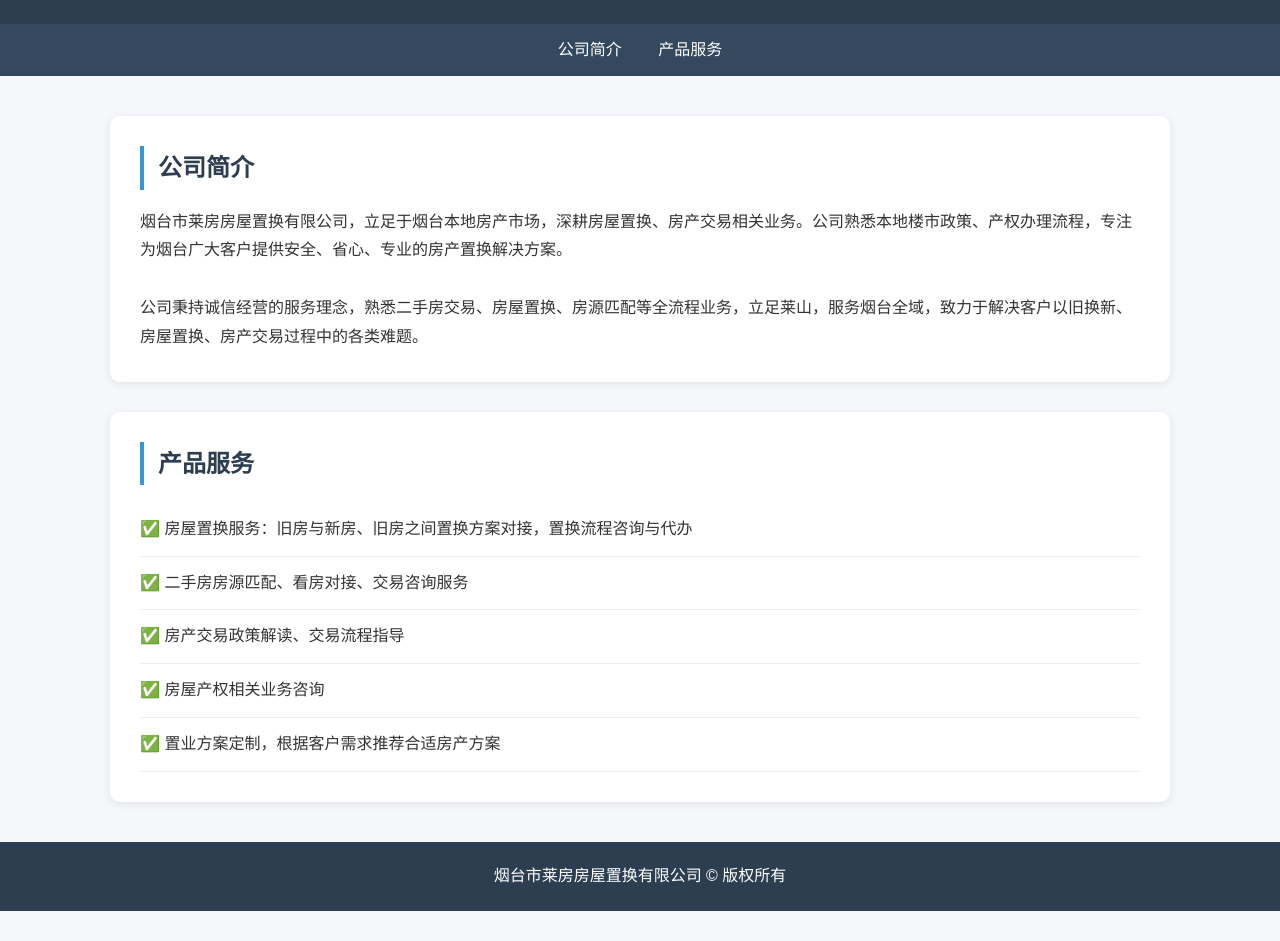
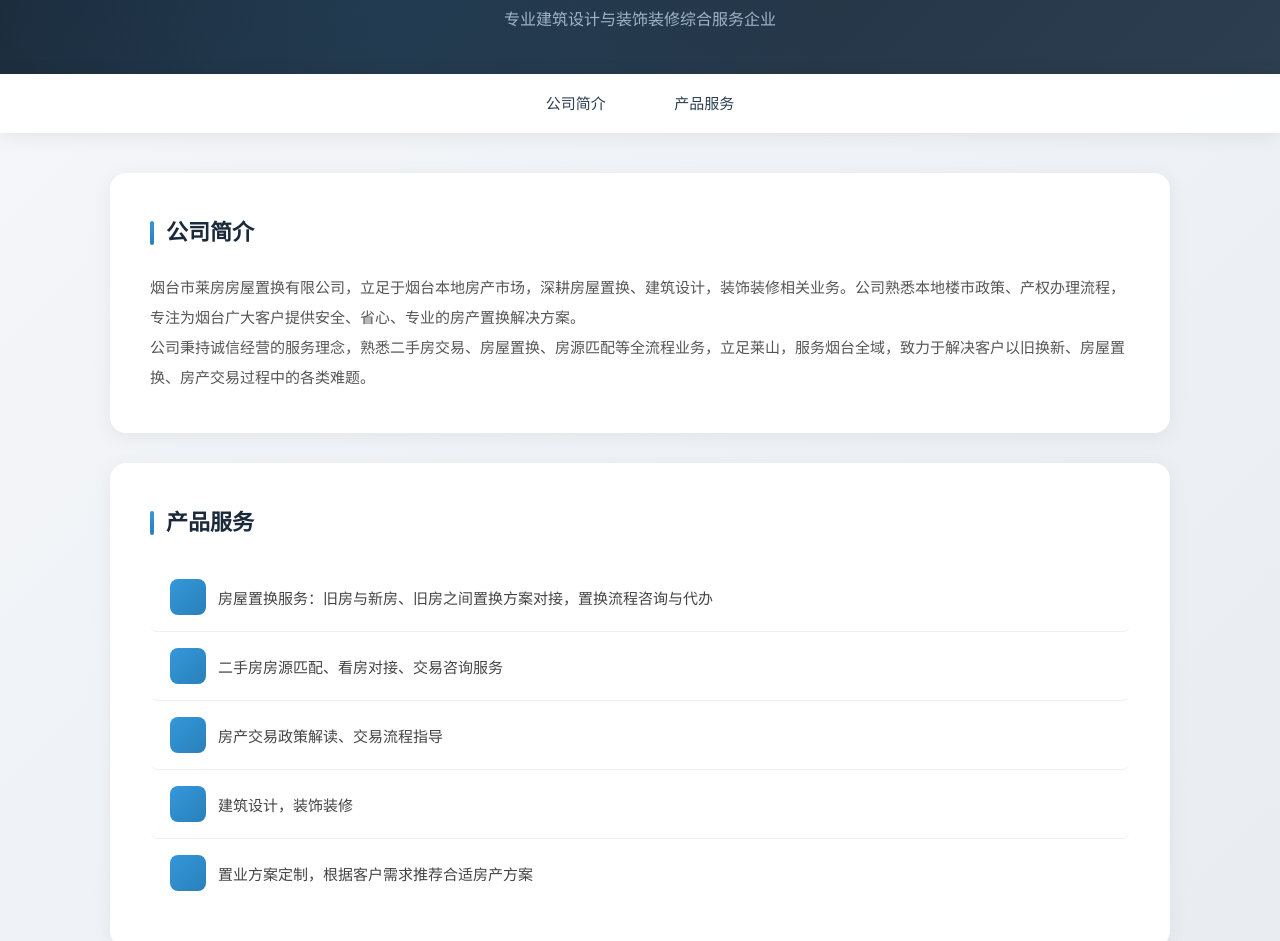
Before and after one commit to laifang001/-, a plain HTML site: page index.html in a window 1280 px wide. Shown: the part 112-1053 px from the top of the page. Before the commit the page ends 1023 px from the top, so only its background shows below. Drawn offline with Linux system fonts and the light colour scheme.

Commit message:
Refactor index.html with style and content updates
Updated styles and content for header, nav, sections, and footer.

```diff
--- a/index.html
+++ b/index.html
@@ -9,96 +9,243 @@
             margin: 0;
             padding: 0;
             box-sizing: border-box;
-            font-family: "Microsoft Yahei", sans-serif;
+            font-family: "Microsoft Yahei", "PingFang SC", sans-serif;
         }
+
         body {
-            background-color: #f5f7fa;
+            background: linear-gradient(135deg, #f5f7fa 0%, #e8ecf1 100%);
             color: #333;
             line-height: 1.8;
+            min-height: 100vh;
         }
-        /* 头部导航 */
+
+        /* 头部 */
         header {
-            background-color: #2c3e50;
+            background: linear-gradient(135deg, #1a2a3a 0%, #2c3e50 100%);
             color: white;
             text-align: center;
+            padding: 50px 20px 40px;
+            position: relative;
+            overflow: hidden;
+        }
+
+        header::before {
+            content: '';
+            position: absolute;
+            top: 0;
+            left: 0;
+            right: 0;
+            bottom: 0;
+            background: radial-gradient(circle at 30% 50%, rgba(52, 152, 219, 0.1) 0%, transparent 50%);
+        }
+
+        h1 {
+            font-size: 32px;
+            font-weight: 600;
+            letter-spacing: 2px;
+            margin-bottom: 10px;
+            position: relative;
+        }
+
+        header p {
+            font-size: 16px;
+            color: #a0b4c8;
+            position: relative;
+        }
+
+        /* 导航 */
+        nav {
+            background: rgba(255, 255, 255, 0.95);
+            backdrop-filter: blur(10px);
+            text-align: center;
+            padding: 0;
+            box-shadow: 0 2px 20px rgba(0, 0, 0, 0.08);
+            position: sticky;
+            top: 0;
+            z-index: 100;
+        }
+
+        nav a {
+            color: #2c3e50;
+            text-decoration: none;
+            margin: 0 24px;
+            font-size: 15px;
+            font-weight: 500;
+            padding: 16px 8px;
+            display: inline-block;
+            position: relative;
+            transition: color 0.3s;
+        }
+
+        nav a::after {
+            content: '';
+            position: absolute;
+            bottom: 0;
+            left: 50%;
+            transform: translateX(-50%);
+            width: 0;
+            height: 2px;
+            background: #3498db;
+            transition: width 0.3s;
+        }
+
+        nav a:hover {
+            color: #3498db;
+        }
+
+        nav a:hover::after {
+            width: 100%;
+        }
+
+        /* 主容器 */
+        .container {
+            max-width: 1100px;
+            margin: 40px auto;
+            padding: 0 20px;
+        }
+
+        section {
+            background: #fff;
+            padding: 40px;
+            margin-bottom: 30px;
+            border-radius: 16px;
+            box-shadow: 0 4px 20px rgba(0, 0, 0, 0.06);
+            transition: transform 0.3s, box-shadow 0.3s;
+        }
+
+        section:hover {
+            transform: translateY(-4px);
+            box-shadow: 0 8px 30px rgba(0, 0, 0, 0.1);
+        }
+
+        h2 {
+            color: #1a2a3a;
+            margin-bottom: 20px;
+            font-size: 22px;
+            font-weight: 600;
+            display: flex;
+            align-items: center;
+            gap: 12px;
+        }
+
+        h2::before {
+            content: '';
+            display: inline-block;
+            width: 4px;
+            height: 24px;
+            background: linear-gradient(180deg, #3498db, #2980b9);
+            border-radius: 2px;
+        }
+
+        section p {
+            color: #555;
+            font-size: 15px;
+            line-height: 2;
+        }
+
+        /* 服务列表 */
+        .service-item {
+            padding: 16px 20px;
+            border-bottom: 1px solid #f0f0f0;
+            display: flex;
+            align-items: flex-start;
+            gap: 12px;
+            transition: background 0.3s;
+            border-radius: 8px;
+        }
+
+        .service-item:last-child {
+            border-bottom: none;
+        }
+
+        .service-item:hover {
+            background: #f8fafc;
+        }
+
+        .service-icon {
+            width: 36px;
+            height: 36px;
+            background: linear-gradient(135deg, #3498db, #2980b9);
+            border-radius: 8px;
+            display: flex;
+            align-items: center;
+            justify-content: center;
+            color: white;
+            font-size: 18px;
+            flex-shrink: 0;
+        }
+
+        .service-item span {
+            padding-top: 6px;
+            color: #444;
+            font-size: 15px;
+        }
+
+        /* 底部 */
+        footer {
+            background: linear-gradient(135deg, #1a2a3a 0%, #2c3e50 100%);
+            color: #a0b4c8;
+            text-align: center;
             padding: 30px 20px;
+            margin-top: 40px;
+            font-size: 14px;
         }
-        h1 {
-            font-size: 26px;
-        }
-        nav {
-            background: #34495e;
-            text-align: center;
-            padding:12px;
-        }
-        nav a {
-            color:#fff;
-            text-decoration:none;
-            margin:0 16px;
-            font-size:16px;
-        }
-        nav a:hover{
-            color:#3498db;
-        }
-        .container{
-            max-width:1100px;
-            margin: 40px auto;
-            padding:0 20px;
-        }
-        section{
-            background:#fff;
-            padding:30px;
-            margin-bottom:30px;
-            border-radius:10px;
-            box-shadow: 0 2px 10px #00000015;
-        }
-        h2{
-            color:#2c3e50;
-            margin-bottom:18px;
-            border-left:4px solid #3498db;
-            padding-left:14px;
-        }
-        .service-item{
-            padding:12px 0;
-            border-bottom:1px solid #eee;
-        }
-        footer{
-            background:#2c3e50;
-            color:white;
-            text-align:center;
-            padding:20px;
-            margin-top:20px;
+
+        /* 响应式 */
+        @media (max-width: 768px) {
+            h1 { font-size: 24px; }
+            section { padding: 24px; }
+            nav a { margin: 0 12px; font-size: 14px; }
         }
     </style>
 </head>
 <body>
     <header>
         <h1>烟台市莱房房屋置换有限公司</h1>
-        <p>专业房产置换与房产综合服务企业</p >
+        <p>专业建筑设计与装饰装修综合服务企业</p >
     </header>
+
     <nav>
         <a href=" ">公司简介</a >
         <a href="#service">产品服务</a >
     </nav>
+
     <div class="container">
         <section id="about">
             <h2>公司简介</h2>
-            <p>烟台市莱房房屋置换有限公司，立足于烟台本地房产市场，深耕房屋置换、房产交易相关业务。公司熟悉本地楼市政策、产权办理流程，专注为烟台广大客户提供安全、省心、专业的房产置换解决方案。</p >
-            <br>
+            <p>烟台市莱房房屋置换有限公司，立足于烟台本地房产市场，深耕房屋置换、建筑设计，装饰装修相关业务。公司熟悉本地楼市政策、产权办理流程，专注为烟台广大客户提供安全、省心、专业的房产置换解决方案。</p >
+
+
             <p>公司秉持诚信经营的服务理念，熟悉二手房交易、房屋置换、房源匹配等全流程业务，立足莱山，服务烟台全域，致力于解决客户以旧换新、房屋置换、房产交易过程中的各类难题。</p >
         </section>
 
         <section id="service">
             <h2>产品服务</h2>
-            <div class="service-item">✅ 房屋置换服务：旧房与新房、旧房之间置换方案对接，置换流程咨询与代办</div>
-            <div class="service-item">✅ 二手房房源匹配、看房对接、交易咨询服务</div>
-            <div class="service-item">✅ 房产交易政策解读、交易流程指导</div>
-            <div class="service-item">✅ 房屋产权相关业务咨询</div>
-            <div class="service-item">✅ 置业方案定制，根据客户需求推荐合适房产方案</div>
+            <div class="service-item">
+                <div class="service-icon"></div>
+                <span>房屋置换服务：旧房与新房、旧房之间置换方案对接，置换流程咨询与代办</span>
+            </div>
+            <div class="service-item">
+                <div class="service-icon"></div>
+                <span>二手房房源匹配、看房对接、交易咨询服务</span>
+            </div>
+            <div class="service-item">
+                <div class="service-icon"></div>
+                <span>房产交易政策解读、交易流程指导</span>
+            </div>
+            <div class="service-item">
+                <div class="service-icon"></div>
+                <span>建筑设计，装饰装修</span>
+            </div>
+            <div class="service-item">
+                <div class="service-icon"></div>
+                <span>置业方案定制，根据客户需求推荐合适房产方案</span>
+            </div>
         </section>
     </div>
+
     <footer>
-        <p>烟台市莱房房屋置换有限公司 © 版权所有</p >
+        <p>烟台市莱房房屋置换有限公司  版权所有</p >
     </footer>
 </body>
 </html>
```
